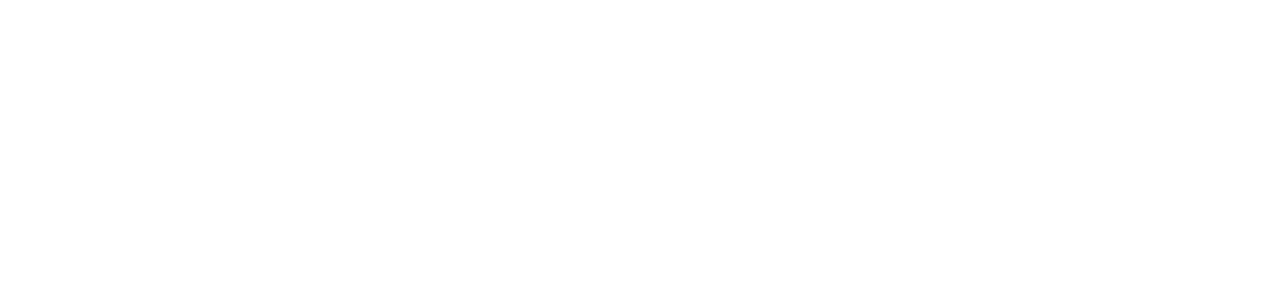
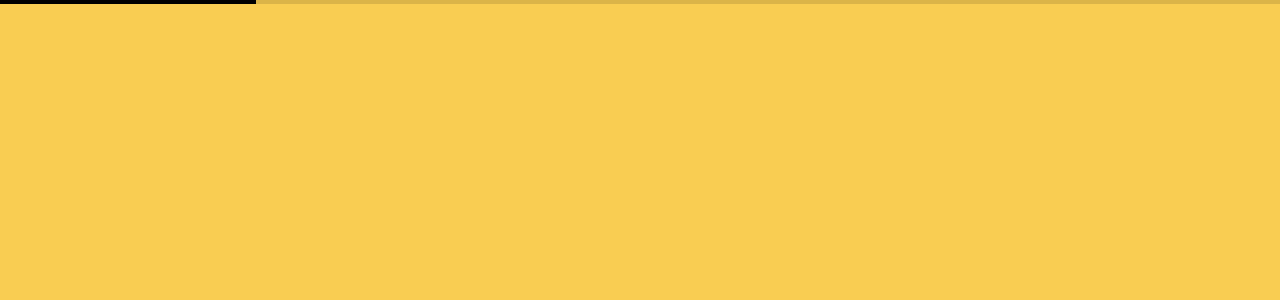
Before and after one commit to kevintjuh13/spark, a Vue app: page /firstname in a window 1280 px wide. Before the commit this address had no page. Shown: the top 300 px of the page. Built offline with nearby package versions, Linux system fonts and the light colour scheme.

Commit message:
register.vue is af, je kunt nu de inlog gegevens naar de database sturen. ook heb ik een begin gemaakt aan de firstname.vue

```diff
--- a/src/router/index.js
+++ b/src/router/index.js
@@ -1,6 +1,7 @@
 import { createRouter, createWebHistory } from 'vue-router'
 import Login from '../views/Login.vue'
 import register from '../views/register.vue'
+import firstname from '../views/register/firstname.vue'
 import testfile from '../views/testing/testfile.vue'
 
 const router = createRouter({
@@ -17,6 +18,31 @@ const router = createRouter({
       component: register
     },
     {
+      path: '/firstname',
+      name: 'firstname',
+      component: firstname
+    },
+    // {
+    //   path: '/age',
+    //   name: 'age',
+    //   component: age
+    // },
+    // {
+    //   path: '/height',
+    //   name: 'height',
+    //   component: height
+    // },
+    // {
+    //   path: '/gender',
+    //   name: 'gender',
+    //   component: gender
+    // },
+    // {
+    //   path: '/show',
+    //   name: 'show',
+    //   component: show
+    // },
+    {
       path: '/testfile',
       name: 'testfile',
       component: testfile
--- a/src/views/register.vue
+++ b/src/views/register.vue
@@ -81,6 +81,7 @@ export default {
       try {
         const savedUser = await addUser(user)
         console.log('User saved: ', savedUser)
+        this.$router.push('/firstname')
       } catch (error) {
         console.error('Error submitting form: ', error)
       }
--- /dev/null
+++ b/src/views/register/firstname.vue
@@ -0,0 +1,13 @@
+<template>
+  <div class="container">
+    <v-progress-linear model-value="20"></v-progress-linear>
+  </div>
+</template>
+
+<style scoped>
+.container {
+  font-family: Quicksand-Bold;
+  height: 100vh;
+  background-color: #f9cd52;
+}
+</style>
```
Also changed, not shown: server.js (+13 -13 lines).
